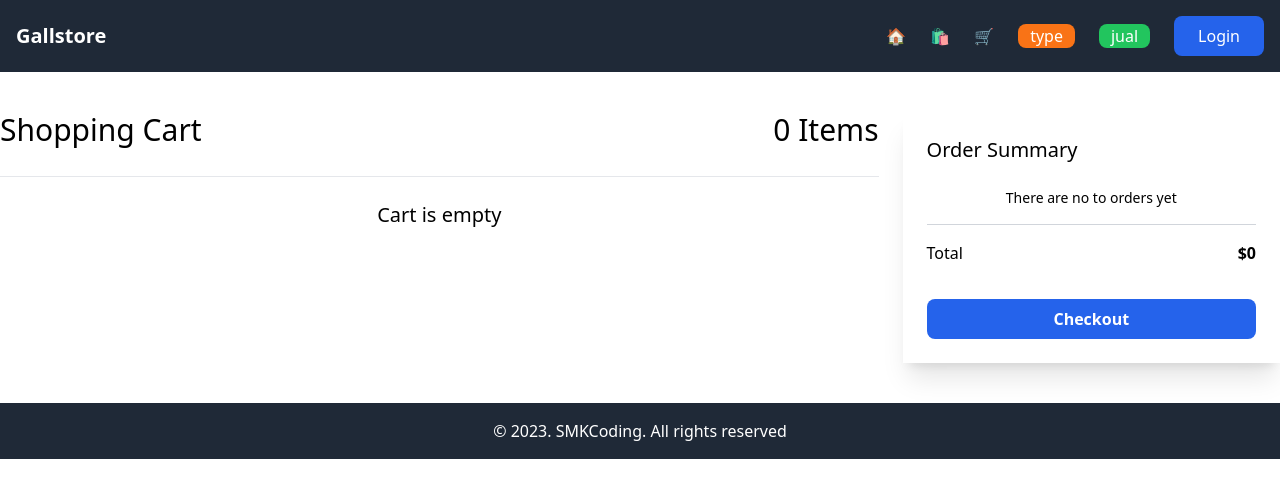
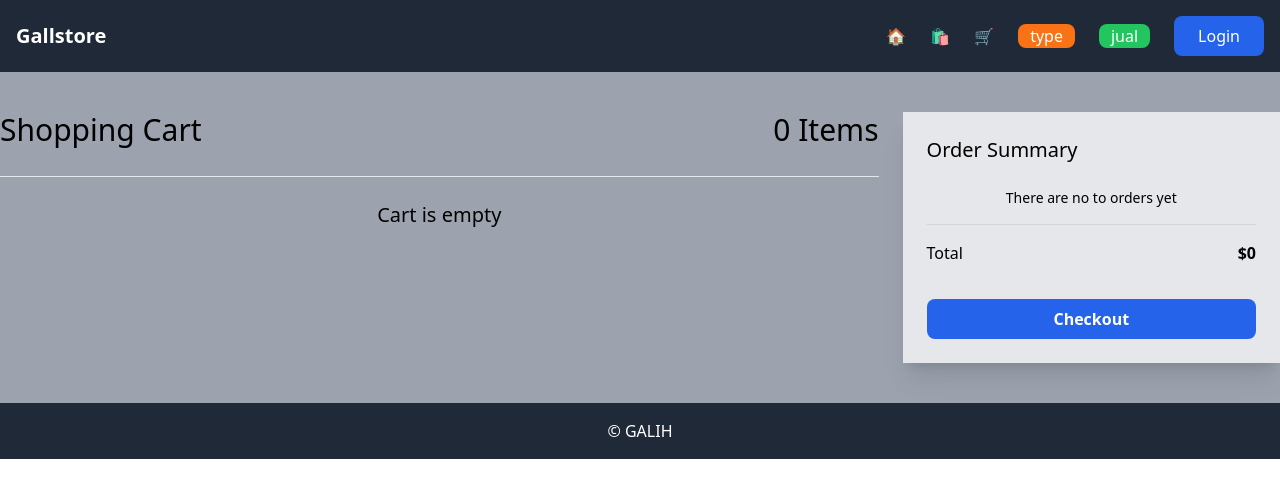
Before and after one commit to SMKCoding-2023/GalihSaputra_SMKN1Punggelan_Gallstore, a Nuxt app: page /cart in a window 1280 px wide. Shown: the top 498 px of the page. Built offline with nearby package versions, Linux system fonts and the light colour scheme.

Commit message:
memperbaiki tampilan

```diff
--- a/components/Footer.vue
+++ b/components/Footer.vue
@@ -2,7 +2,7 @@
   <footer class="bg-gray-800 p-4 flex justify-between items-center text-white">
     <div class="container">
       <div class="flex justify-center items-center">
-        <p>&copy; 2023. SMKCoding. All rights reserved</p>
+        <p>&copy; GALIH</p>
       </div>
     </div>
   </footer>
--- a/pages/cart.vue
+++ b/pages/cart.vue
@@ -41,8 +41,8 @@ definePageMeta({
   middleware: ["user-access"]
  });
 <template>
-  <section>
-    <div class="container">
+  <section class="bg-gray-400">
+    <div class="container ">
       <div class="py-10 flex gap-6">
         <div class="w-[70%]">
           <div
@@ -63,7 +63,7 @@ definePageMeta({
             <CardsCardCart />
           </div> -->
         </div>
-        <div class="w-[30%] bg-white shadow-xl h-max p-6">
+        <div class="w-[30%] bg-gray-200 shadow-xl h-max p-6">
           <h3 class="text-xl font-medium mb-6">Order Summary</h3>
           <div class="flex flex-col gap-3 border-b border-gray-300 pb-4">
             <div v-if="products.length > 0">
--- a/pages/index.vue
+++ b/pages/index.vue
@@ -34,7 +34,7 @@ const selectedCategory = ref("");
         <div class="py-10">
           <div class="flex gap-6 flex-wrap mx-auto">
             <template v-for="(item, index) in allProducts" :key="index">
-              <CardsCardProduct :product="item" class="w-1/1" />
+              <CardsCardProduct :product="item" class="w-1/4 h-1/5" />
             </template>
           </div>
         </div>
--- a/pages/product/index.vue
+++ b/pages/product/index.vue
@@ -22,9 +22,9 @@ const selectedCategory = ref("");
             <h1 style="padding: auto; margin: auto">produk</h1>
             <Dropdown @selected-category="selectedCategory = $event" />
           </div>
-          <div class="flex gap-6 flex-wrap mx-auto">
+          <div class="flex gap-3 flex-wrap mx-2 ">
             <template v-for="(item, index) in allProducts" :key="index">
-              <CardsCardProduct :product="item" class="w-1/1" />
+              <CardsCardProduct :product="item" class="w-1/1 h-1/1" />
             </template>
           </div>
         </div>
```
